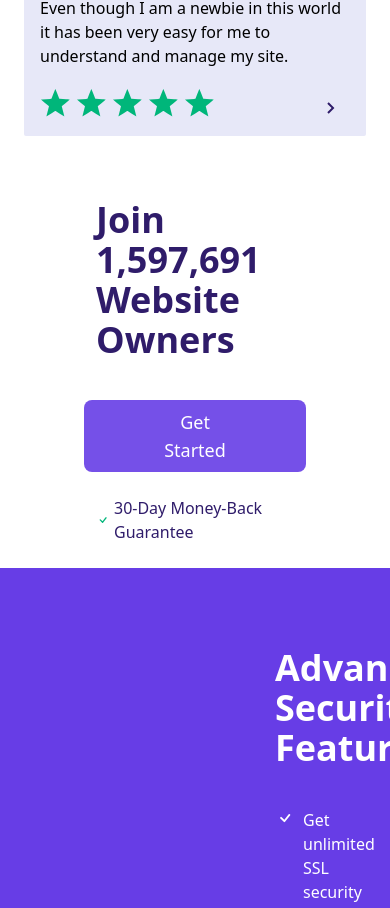
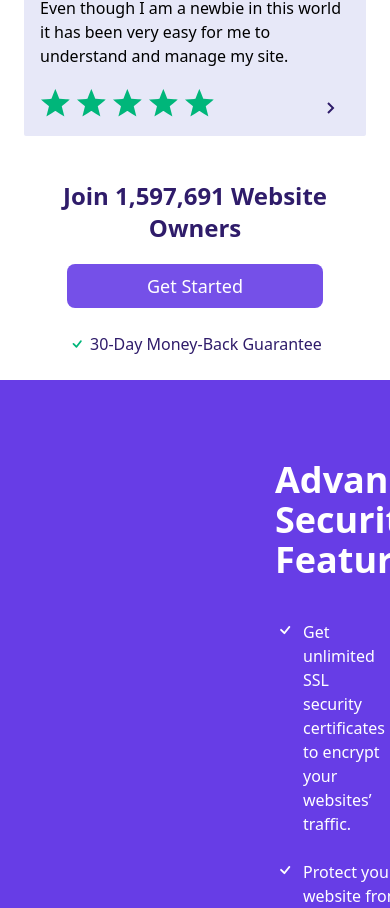
Before and after one commit to yeasinshakil/Deploy-React-project-on-cPanel, a React (Vite) app: page / in a window 390 px wide. Shown: the part 6618-7526 px from the top of the page. Built offline with nearby package versions, Linux system fonts and the light colour scheme.

Commit message:
home Custom support  section  responsive

```diff
--- a/src/components/pages/home/customSupport/CustomSupport.jsx
+++ b/src/components/pages/home/customSupport/CustomSupport.jsx
@@ -77,8 +77,8 @@ function CustomSupport() {
                 ))}
             </div>
 
-            <div className=' px-24 py-6 w-full flex flex-col justify-center items-center'>
-                <h1 className=' text-4xl font-semibold text-primary my-10'>Join 1,597,691 Website Owners</h1>
+            <div className=' px-6 sm:px-10 lg:px-24 py-6 w-full flex flex-col justify-center items-center'>
+                <h1 className=' text-2xl sm:text-4xl font-semibold text-primary my-5 sm:my-10 text-center'>Join 1,597,691 Website Owners</h1>
                 <button className=' px-20 py-2 bg-purple/90 hover:bg-purple rounded-lg transition-all duration-300 text-lg text-white font-medium mb-6 '>Get Started</button>
                 <p className=' flex items-center gap-1 text-primary text-base'><BsCheck className=' text-green text-lg' />30-Day Money-Back Guarantee</p>
             </div>
```
